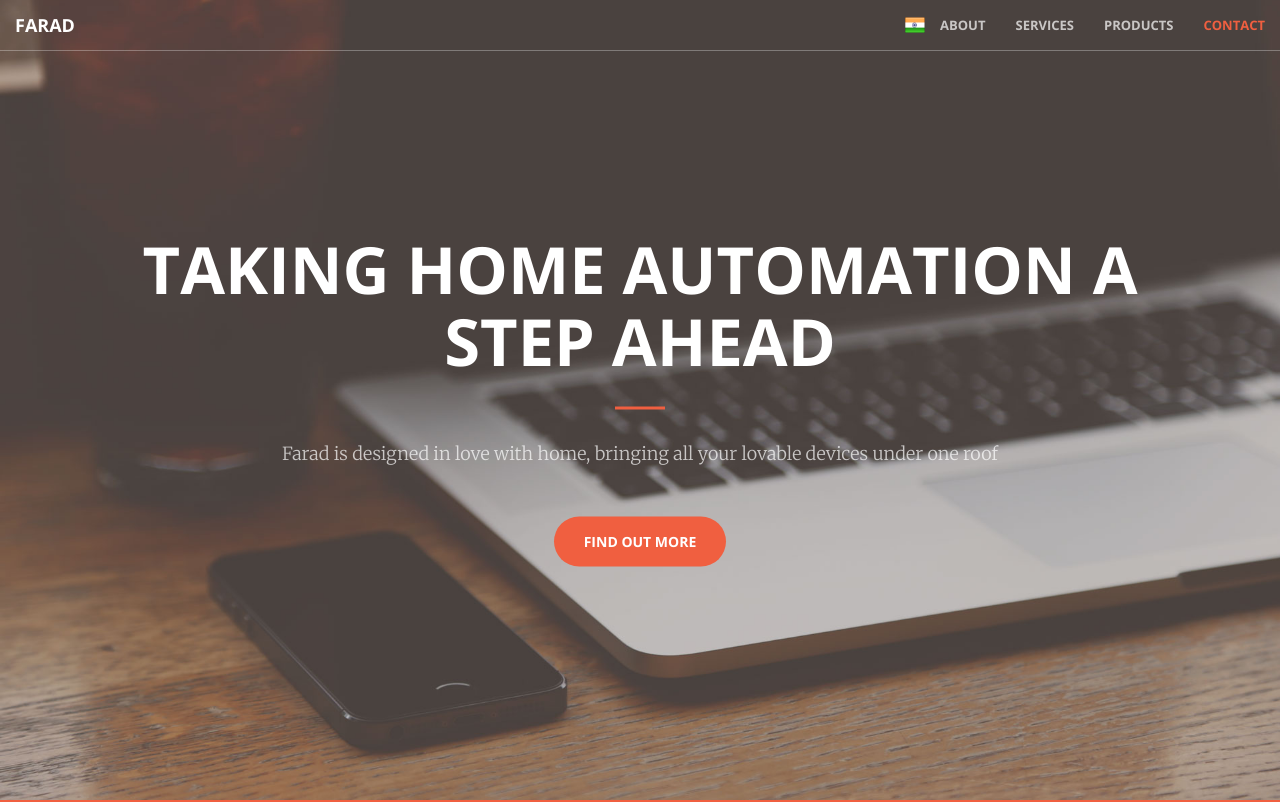
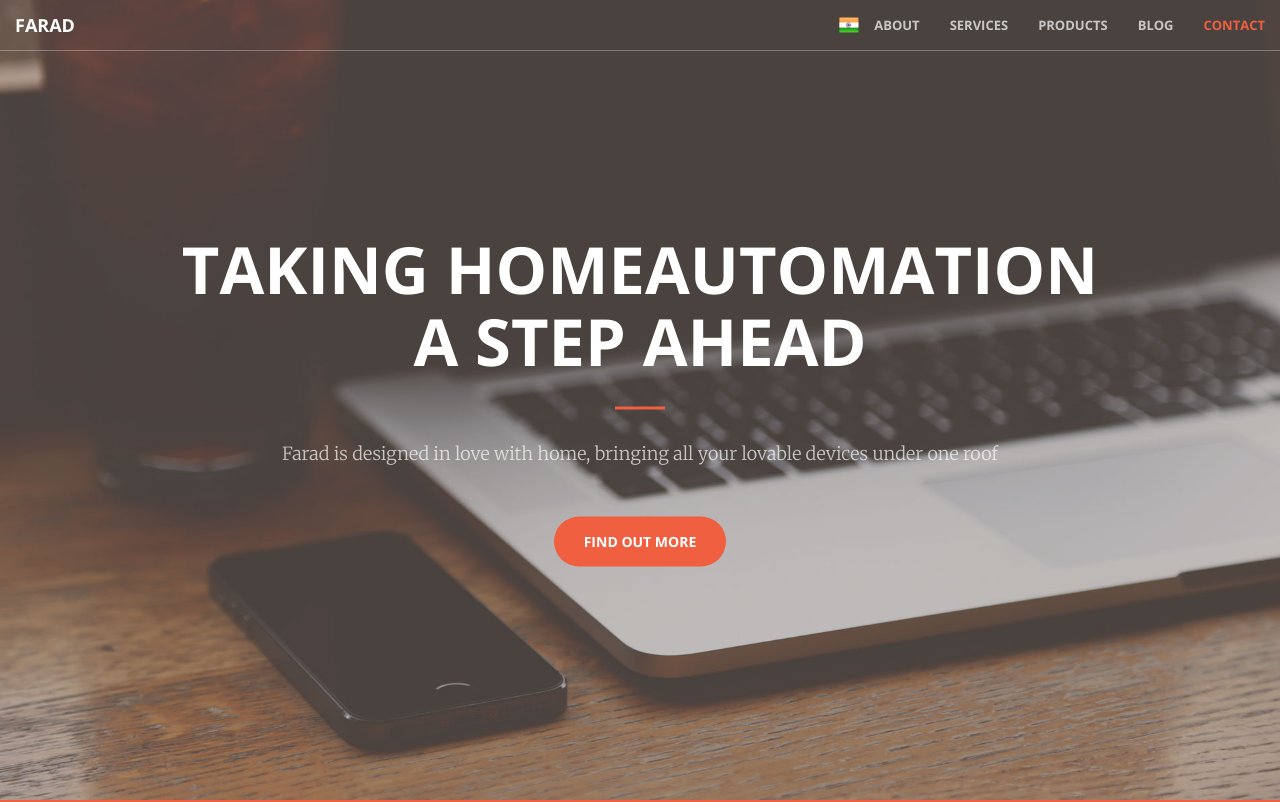
Before and after one commit to developerHari/developerHari.github.io, a plain HTML site: page index.html in a window 1280 px wide. Shown: the top 802 px of the page. Drawn offline with nearby package versions, Linux system fonts and the light colour scheme.

Commit message:
added blog tab

```diff
--- a/index.html
+++ b/index.html
@@ -60,6 +60,9 @@
                     <a class="page-scroll" href="#portfolio">Products</a>
                 </li>
                 <li>
+                    <a class="page-scroll" href="#blog">Blog</a>
+                </li>
+                <li>
                     <a class="page-scroll" href="#contact">Contact</a>
                 </li>
             </ul>
@@ -73,7 +76,9 @@
 <header>
     <div class="header-content">
         <div class="header-content-inner">
-            <h1>Taking Home Automation a step ahead</h1>
+
+                <h1>Taking Homeautomation</h1>
+                <h1>a step ahead</h1>
             <hr>
             <p>Farad is designed in love with home, bringing all your lovable devices under one roof</p>
             <a href="#about" class="btn btn-primary btn-xl page-scroll">Find out more</a>
```
